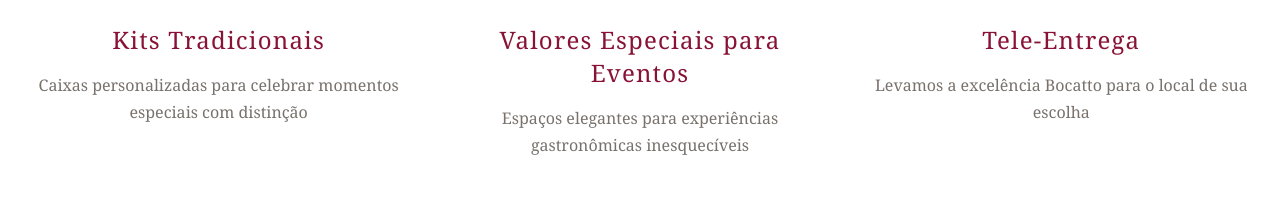
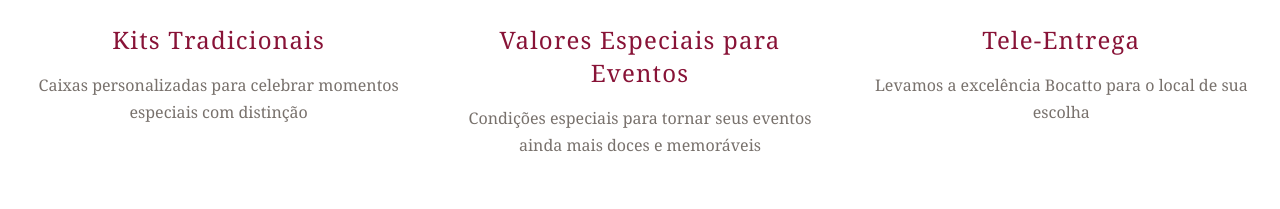
Before and after one commit to jpgercc/Juan_BOCATTO, a plain HTML site: page index.html in a window 1280 px wide. Shown: the part 2784-2993 px from the top of the page. Drawn offline with Linux system fonts and the light colour scheme.

Commit message:
change texts

```diff
--- a/index.html
+++ b/index.html
@@ -208,7 +208,7 @@
                             </svg>
                         </div>
                         <h3>Valores Especiais para Eventos</h3>
-                        <p>Espaços elegantes para experiências gastronômicas inesquecíveis</p>
+                        <p>Condições especiais para tornar seus eventos ainda mais doces e memoráveis</p>
                     </div>
 
                     <div class="service-card">
```
